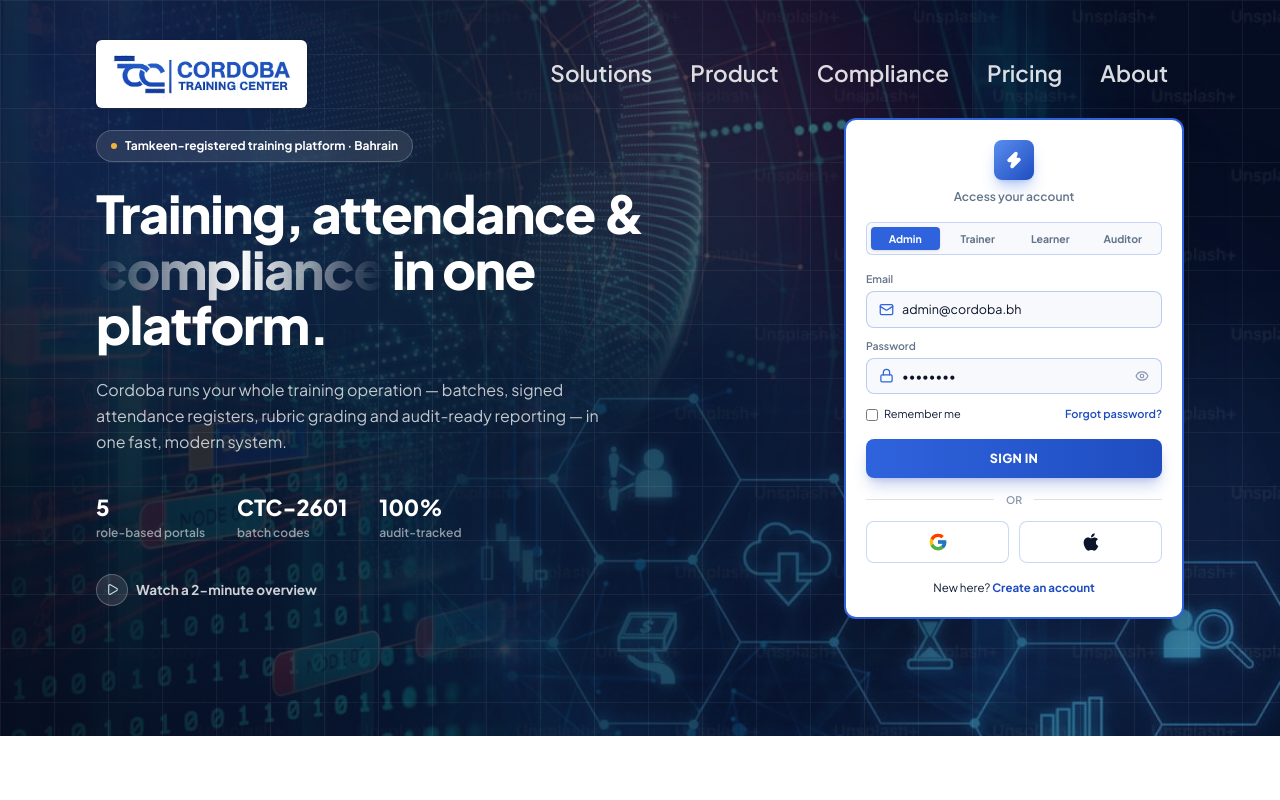
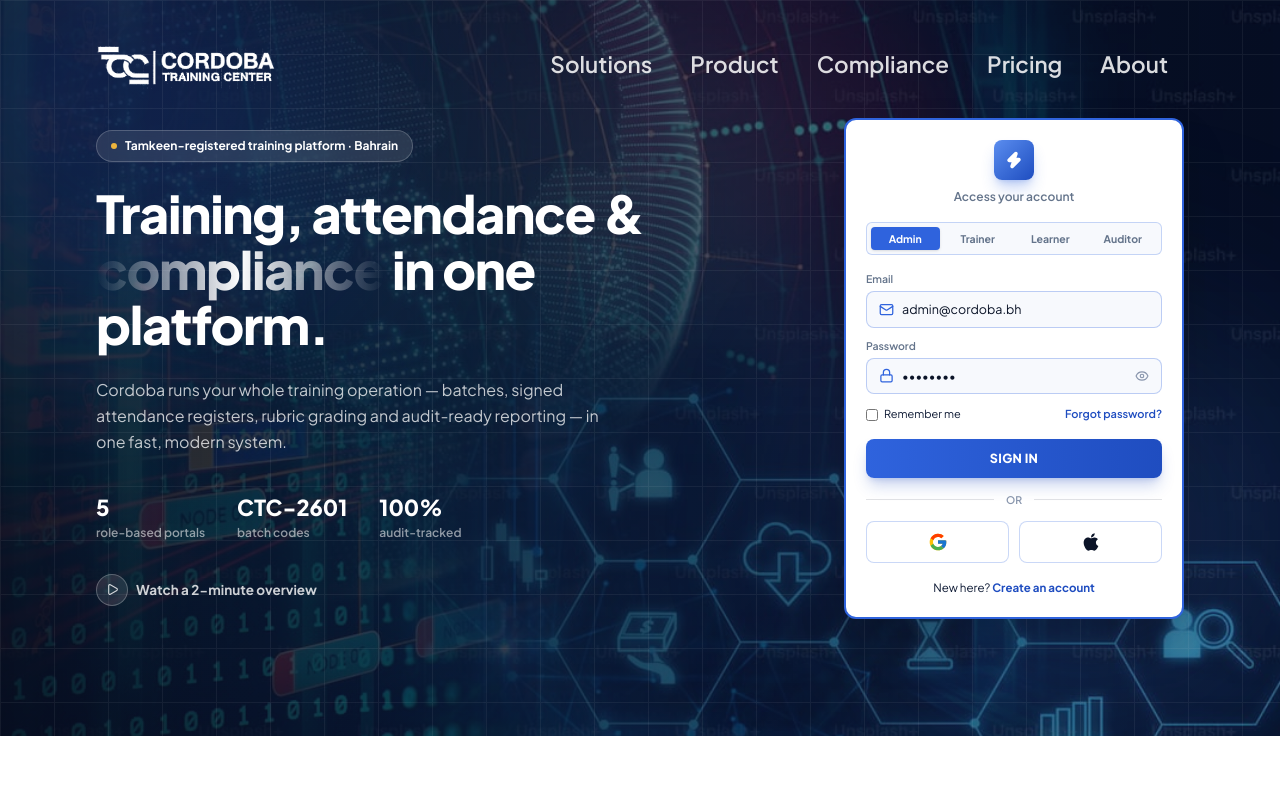
Before and after one commit to Rocky05290/moodle-LMS, a React (Vite) app in the folder app/: page / in a window 1280 px wide. Shown: the top 800 px of the page. Built offline with nearby package versions, Linux system fonts and the light colour scheme.

Commit message:
Remove logo white box/border; white on hero, blue on scrolled header

```diff
--- a/app/src/components/PublicHeader.tsx
+++ b/app/src/components/PublicHeader.tsx
@@ -19,9 +19,13 @@
       <div className="mx-auto flex max-w-6xl items-center gap-6 px-5 lg:px-8">
         {/* logo — always on a white chip so it reads on any background */}
         <a href="#top" className="flex items-center">
-          <span className="inline-flex items-center rounded-md bg-white px-4 py-2.5 shadow-sm ring-1 ring-black/5">
-            <img src="/logo.png" alt="Cordoba Training Center" className="h-12 w-auto" />
-          </span>
+          <img
+            src="/logo.png"
+            alt="Cordoba Training Center"
+            className={`h-12 w-auto transition-all duration-300 ${
+              scrolled ? '' : 'brightness-0 invert'
+            }`}
+          />
         </a>
 
         {/* desktop nav — right aligned */}
```
